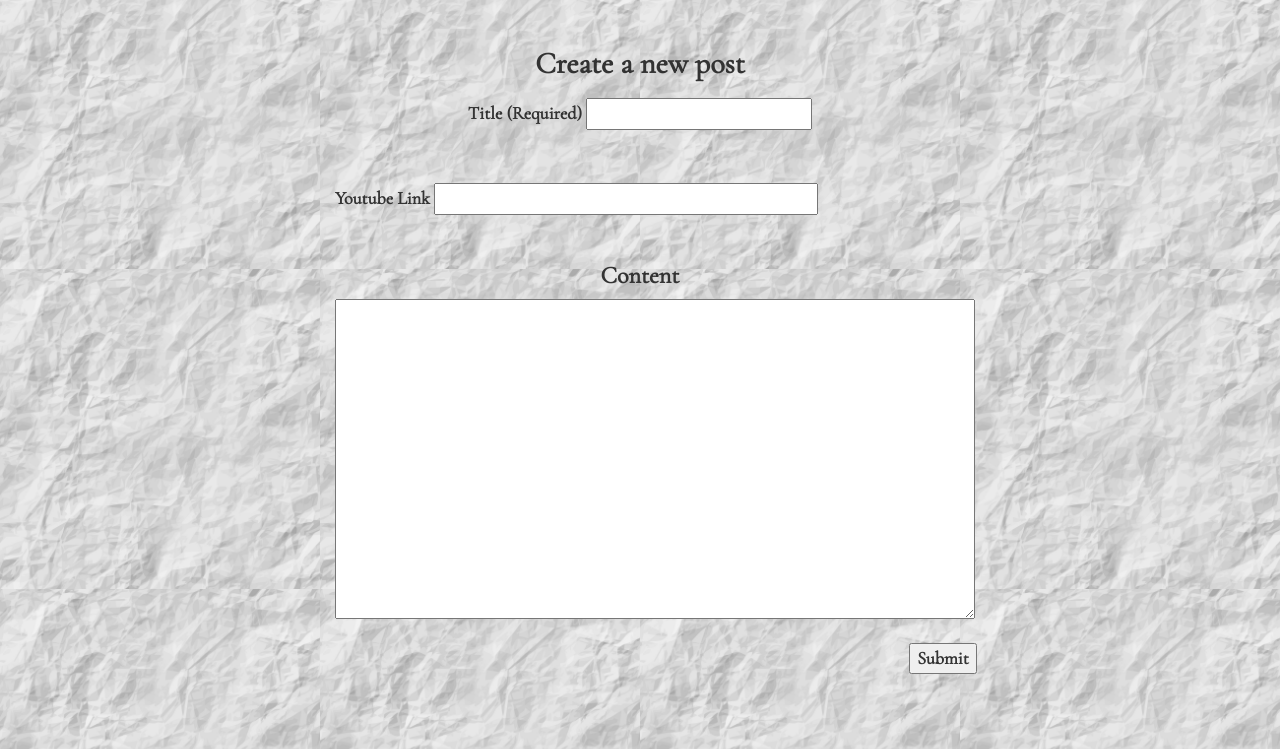
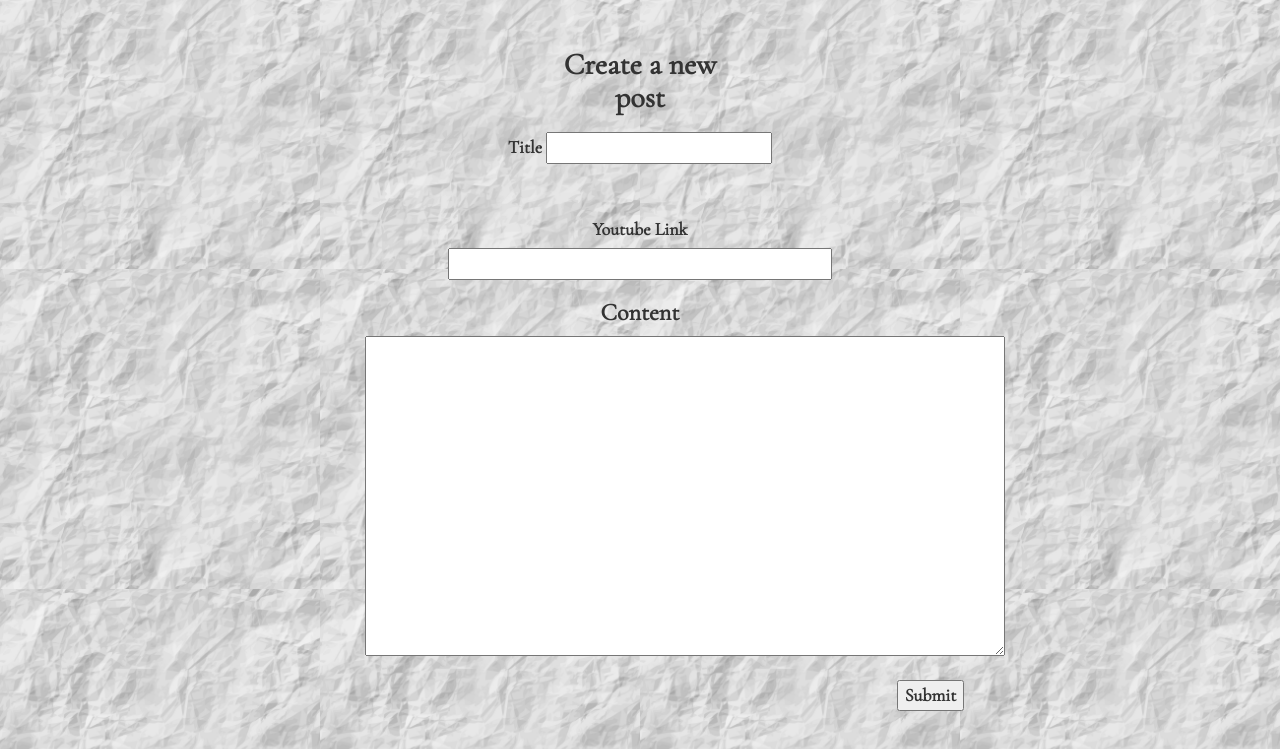
Before and after one commit to TheArtilect/sychronicity, a Python web app: template templates/new_post.html in a window 1280 px wide. Shown: the part 51-800 px from the top of the page. Run offline with Jinja, Linux system fonts and the light colour scheme; the template is opened without the code that fills it, so the values that code supplies are empty; some libraries are stand-ins or nearby versions.

Commit message:
refactor: Add div to newpost

```diff
--- a/templates/new_post.html
+++ b/templates/new_post.html
@@ -11,23 +11,27 @@
 </div>
 
 <div id="new-post" clas='col-md-6 col-md-offset-3'>
-    <h2>Create a new post</h2>
+    <div class='col-md-12'>
+        <h2 class='col-md-4 col-md-offset-4'>Create a new post</h2>
+    </div>
 
+    <div class='container-fluid'>
     <form method="post">
-        <label>Title (Required)</label>
+        <label>Title</label>
         <input type="text" name="title">
 
         <br>
         <br>
         <br>
-        <div class="text-left">
+        <div class="col-md-10 col-md-offset-1 text-center">
             <label>Youtube Link</label>
             <input class='youtube-label' type="text" name="youtube">
          </div>
          <br>
-
+        <div class='col-md-12'>
         <h3 id='new-post-content'>Content</h3>
         <textarea name="content" id='new-post-textarea'></textarea>
+        </div>
 
 
         <br>
@@ -35,6 +39,7 @@
         <input class='submit-button' id='new-post-submit' type="submit">
         </div>
     </form>
+    </div>
 </div>
 
 
```
